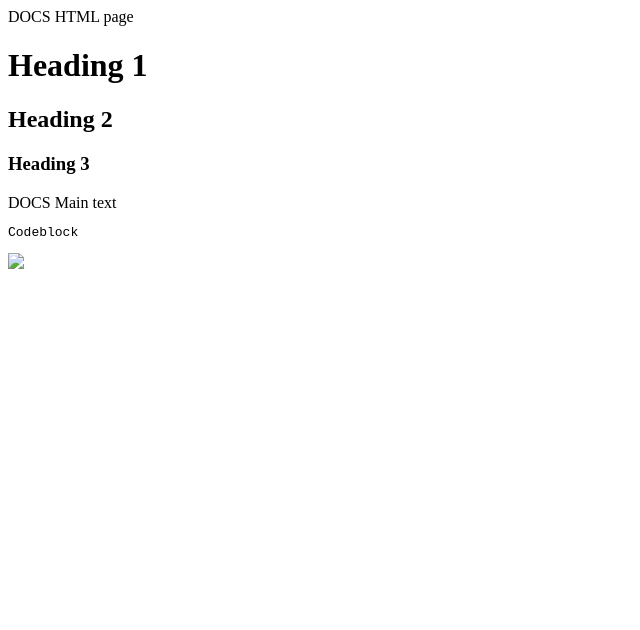
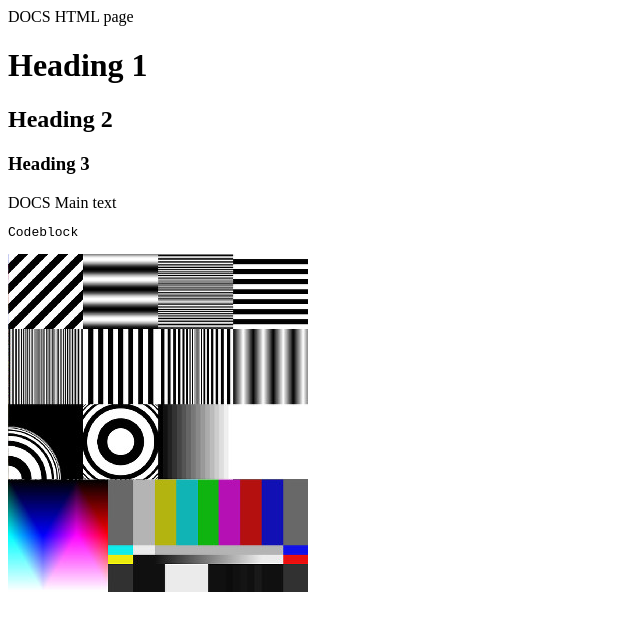
Before and after one commit to neuropathbasel/MSA48MCCNP, a plain HTML site: page docs/index.html in a window 1280 px wide. Shown: the whole page, without its empty margins (0-640 px from the left). Drawn offline with Linux system fonts and the light colour scheme.

Commit message:
Update index.html
image path adjustment

```diff
--- a/docs/index.html
+++ b/docs/index.html
@@ -6,6 +6,6 @@
     <h3>Heading 3</h3>
     DOCS Main text
     <pre>Codeblock</pre>
-    <img src="img/testimg.png">
+    <img src="../img/testimage.png" alt="Test Image">
   </body>
 </html>
```
